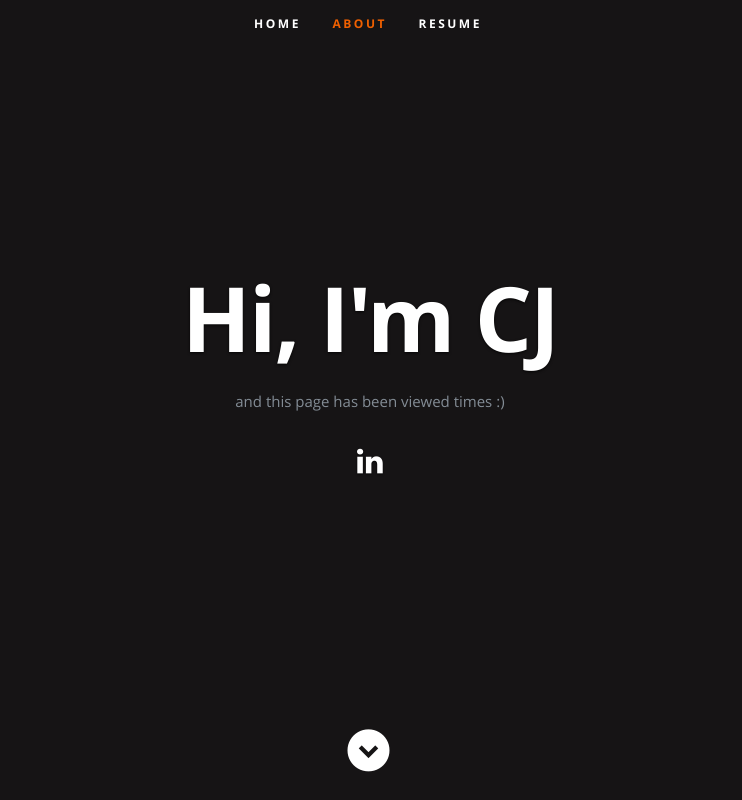
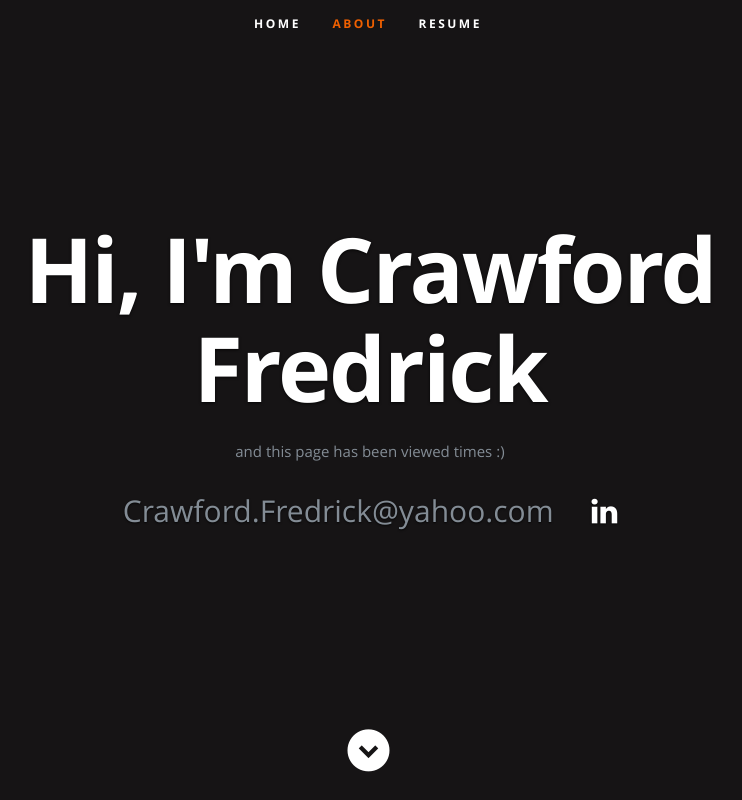
Before and after one commit to Cfredrick2/Azure-resume, a plain HTML site: page frontend/index.html in a window 1280 px wide. Shown: the top 800 px of the page, without its empty margins (272-1014 px from the left). Drawn offline with nearby package versions, Linux system fonts and the light colour scheme; no server answers.

Commit message:
Add email

```diff
--- a/frontend/index.html
+++ b/frontend/index.html
@@ -54,11 +54,11 @@
 
       <div class="row banner">
          <div class="banner-text">
-            <h1 class="responsive-headline">Hi, I'm CJ</h1>
+            <h1 class="responsive-headline">Hi, I'm Crawford Fredrick</h1>
 
             <p>and this page has been viewed <a id="counter"></a> times :) </p>
             <ul class="social">
-
+               <li>Crawford.Fredrick@yahoo.com</li>
                <li><a href="https://www.linkedin.com/in/crawford-fredrick-a735a416b" class="fa fa-linkedin"></i></a></li>
 
             </ul>
```
